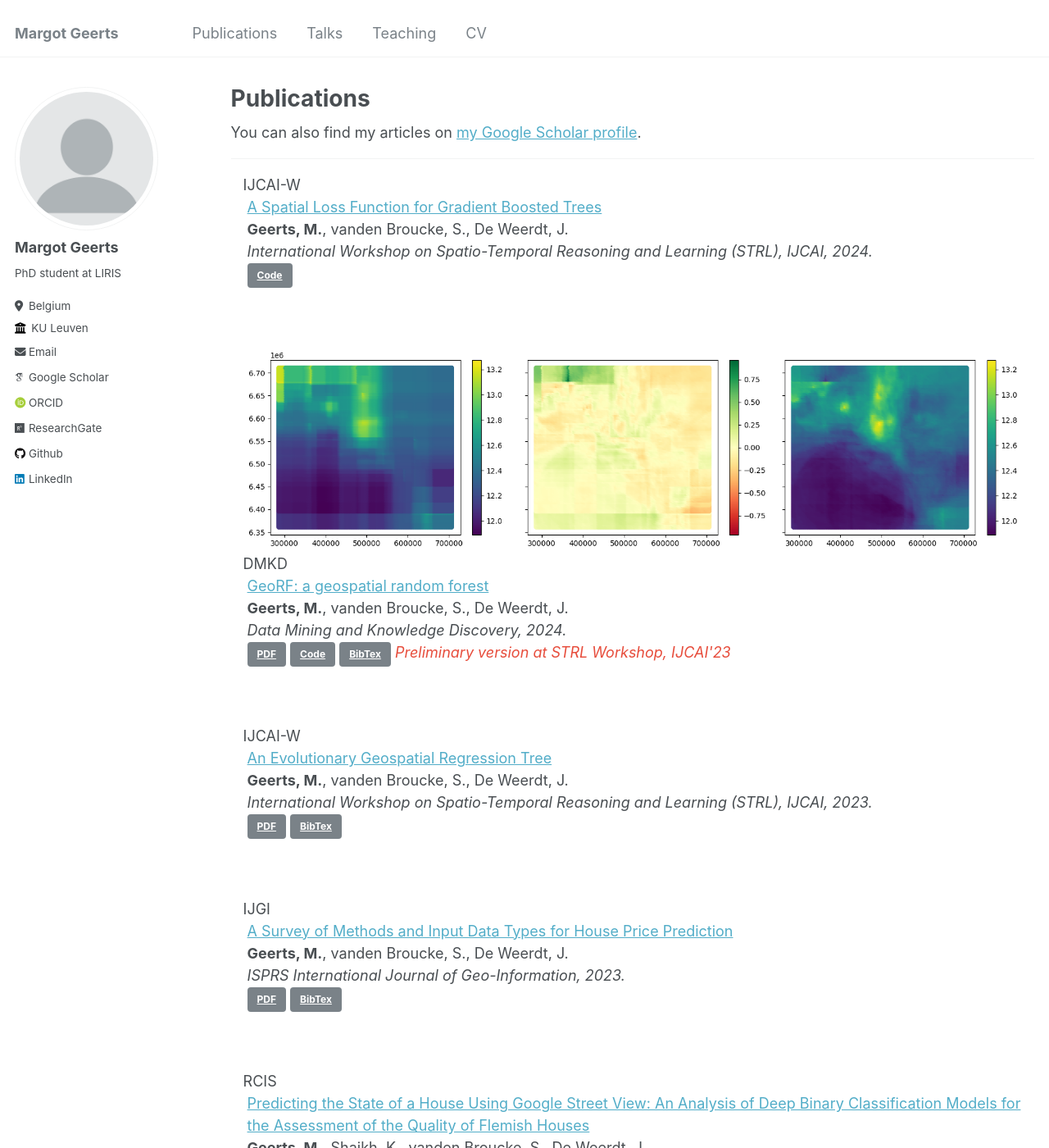
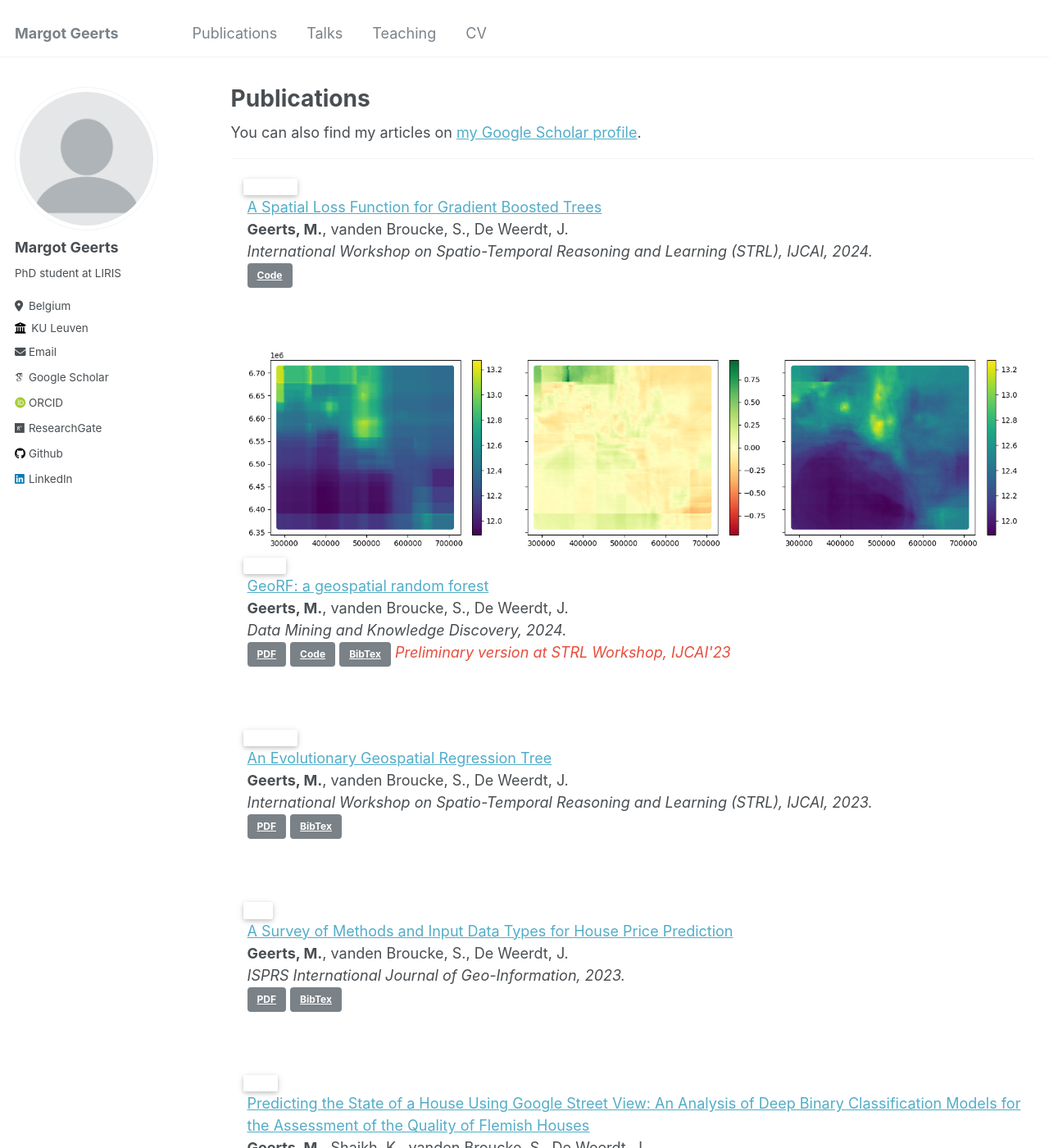
Before and after one commit to margotgeerts/margotgeerts.github.io, a Jekyll site: the page built from _pages/publications.md, in a window 1280 px wide and 1400 px high. Shown: the whole window at 82% size. Built offline with Jekyll 4.4.1, drawn with Linux system fonts in a browser that asks for light colours; some web fonts are replaced.

Commit message:
Update _base.scss

```diff
--- a/_sass/_base.scss
+++ b/_sass/_base.scss
@@ -313,3 +313,25 @@
   -webkit-transition: $global-transition;
   transition: $global-transition;
 }
+
+.badge {
+    display: inline-block;
+    padding: 0.25em 0.4em;
+    font-size: 75%;
+    font-weight: 700;
+    line-height: 1;
+    text-align: center;
+    white-space: nowrap;
+    vertical-align: baseline;
+    border-radius: 0.25rem;
+    transition: color .15s ease-in-out,background-color .15s ease-in-out,border-color .15s ease-in-out,box-shadow .15s ease-in-out;
+}
+
+.badge {
+    color: #fff !important;
+    border-radius: 0.125rem;
+    -webkit-box-shadow: 0 2px 5px 0 rgb(0 0 0 / 16%), 0 2px 10px 0 rgb(0 0 0 / 12%);
+    box-shadow: 0 2px 5px 0 rgb(0 0 0 / 16%), 0 2px 10px 0 rgb(0 0 0 / 12%);
+}
+
+:root { --global-bg-color: #ffffff; --global-code-bg-color: rgba(181, 9, 172, 0.05); --global-text-color: #000000; --global-text-color-light: #828282; --global-theme-color: #002D72; --global-hover-color: #ffb81c; --global-footer-bg-color: #1c1c1c; --global-footer-text-color: #e8e8e8; --global-footer-link-color: #ffffff; --global-distill-app-color: #828282; }
```
